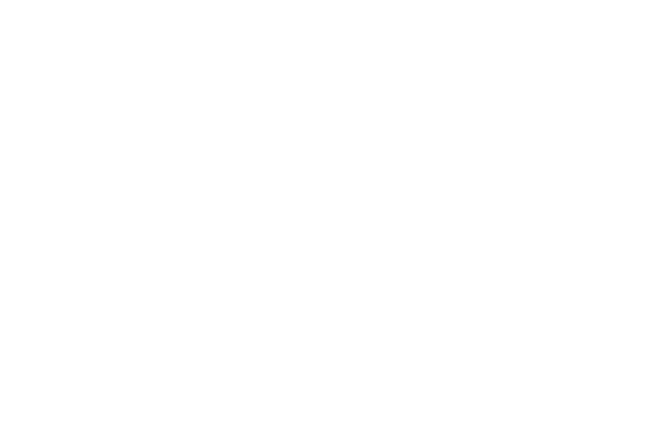
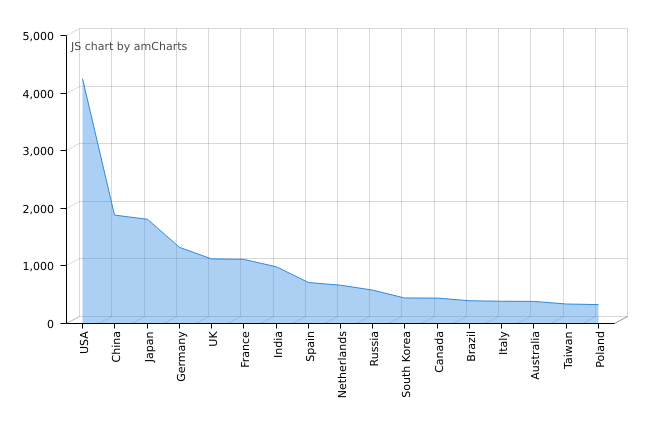
Before and after one commit to abhikhatri/amChartsPractice, a plain HTML site: page index.html in a window 1280 px wide. Shown: the whole page, without its empty margins (0-668 px from the left). Drawn offline with Linux system fonts and the light colour scheme.

Commit message:
Built a basic graph

```diff
--- a/index.html
+++ b/index.html
@@ -12,5 +12,6 @@
   <body>
 
     <div id="chartdiv" style="width: 640px; height: 400px;"></div>
+    <script src="js/script.js"></script>
   </body>
 </html>
--- /dev/null
+++ b/js/script.js
@@ -0,0 +1,94 @@
+$(document).ready(function(){
+
+  var chartData = [{
+    "country": "USA",
+    "visits": 4252
+  }, {
+    "country": "China",
+    "visits": 1882
+  }, {
+    "country": "Japan",
+    "visits": 1809
+  }, {
+    "country": "Germany",
+    "visits": 1322
+  }, {
+    "country": "UK",
+    "visits": 1122
+  }, {
+    "country": "France",
+    "visits": 1114
+  }, {
+    "country": "India",
+    "visits": 984
+  }, {
+    "country": "Spain",
+    "visits": 711
+  }, {
+    "country": "Netherlands",
+    "visits": 665
+  }, {
+    "country": "Russia",
+    "visits": 580
+  }, {
+    "country": "South Korea",
+    "visits": 443
+  }, {
+    "country": "Canada",
+    "visits": 441
+  }, {
+    "country": "Brazil",
+    "visits": 395
+  }, {
+    "country": "Italy",
+    "visits": 386
+  }, {
+    "country": "Australia",
+    "visits": 384
+  }, {
+    "country": "Taiwan",
+    "visits": 338
+  }, {
+    "country": "Poland",
+    "visits": 328
+  }];
+
+  AmCharts.ready(function() {
+    //Specifying a data source for our chart
+    var chart = new AmCharts.AmSerialChart();
+    chart.dataProvider = chartData;
+    chart.categoryField = "country";
+
+    //Initializing the graph and setting the type graph
+    var graph = new AmCharts.AmGraph();
+    graph.valueField = "visits";
+    graph.type = "line";
+    chart.addGraph(graph);
+
+    //Changing the grid count to show all the data
+    var categoryAxis = chart.categoryAxis;
+    categoryAxis.autoGridCount  = false;
+    categoryAxis.gridCount = chartData.length;
+    categoryAxis.gridPosition = "start";
+
+    //Rotating the category label
+    categoryAxis.labelRotation = 90;
+
+    //filling the coloumns
+    graph.fillAlphas = 0.4;
+    graph.fillColors = '#2e8ae0';
+    graph.lineColor = '#2e8ae0';
+
+    //Adding the 3d Effect
+    chart.angle = 30;
+    chart.depth3D = 15;
+
+    //Adding details in balloon text
+    graph.balloonText = "[[category]]: <b>[[value]]</b>";
+
+
+    //Rendering the chart on #chartdiv element
+    chart.write('chartdiv');
+  });
+
+});
```
